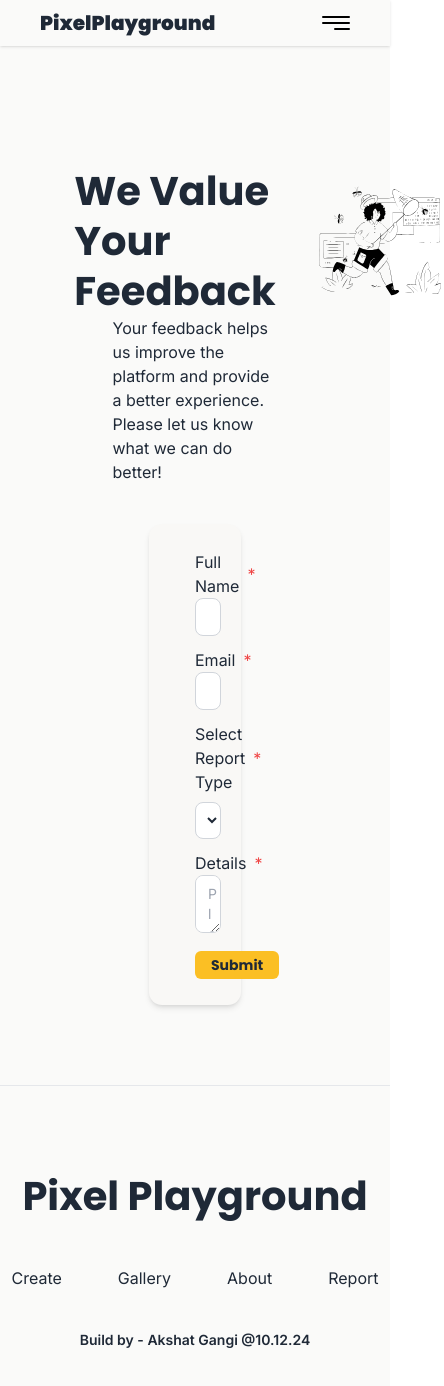
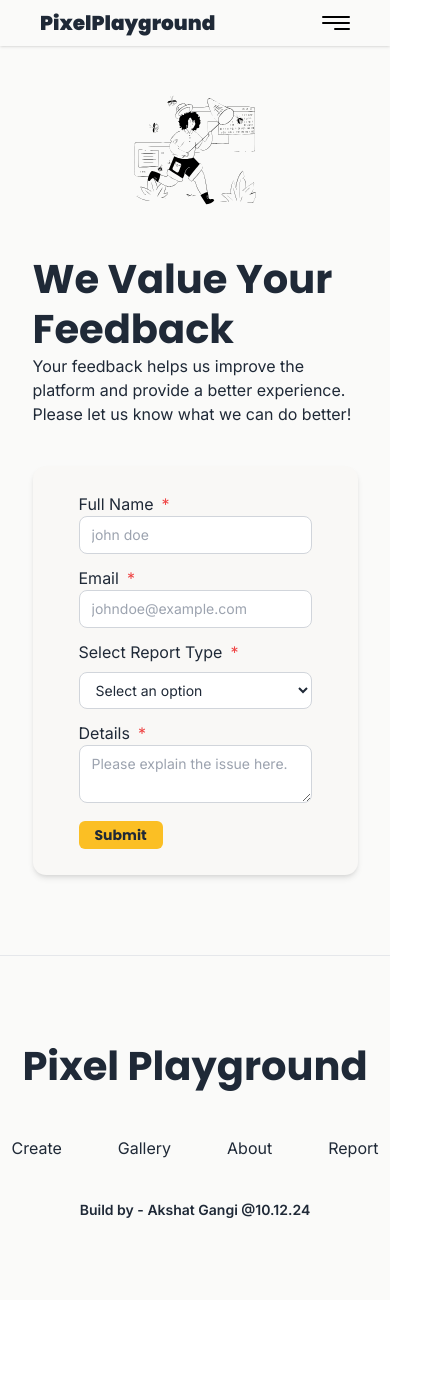
Before and after one commit to Zero-max-ai/pixel_playground, a React (Vite) app in the folder client/: page /report in a window 390 px wide. Shown: the top 1386 px of the page, 444 px wide, since content can reach past the window. After the commit the page ends 1300 px from the top, so only its background shows below. Built offline with nearby package versions, Linux system fonts and the light colour scheme.

Commit message:
make the report page responsive for mobile n tablet

```diff
--- a/client/src/components/sections/report/ReportContent.tsx
+++ b/client/src/components/sections/report/ReportContent.tsx
@@ -3,7 +3,7 @@ import Bug from "../../../assets/Bug.svg";
 const ReportContent = () => {
   return (
     <div className="py-10 flex flex-col items-center justify-center">
-      <div className="flex items-center justify-between gap-10">
+      <div className="flex max-lg:flex-col-reverse items-center justify-between gap-10">
         <h1 className="poppins-bold text-[40px] leading-tight">
           We Value Your Feedback
         </h1>
--- a/client/src/components/sections/report/ReportForm.tsx
+++ b/client/src/components/sections/report/ReportForm.tsx
@@ -19,7 +19,7 @@ const ReportForm = () => {
   const handleSubmitEvent = () => {}
 
   return (
-    <div className="flex flex-col gap-3 w-4/12 mx-auto bg-formBg shadow-md px-[46px] py-[26px] rounded-[13px]">
+    <div className="flex flex-col gap-3 w-full lg:w-4/12 mx-auto bg-formBg shadow-md px-[46px] py-[26px] rounded-[13px]">
       <TextInput
         label={"Full Name"}
         type={"text"}
--- a/client/src/pages/Report.tsx
+++ b/client/src/pages/Report.tsx
@@ -6,7 +6,7 @@ import ReportForm from "../components/sections/report/ReportForm";
 const Report = () => {
   return (
     <Layout>
-      <div className="px-20 py-20">
+      <div className="lg:px-20 lg:py-20 max-lg:pb-20">
         <ReportContent />
         <ReportForm />
       </div>
```
